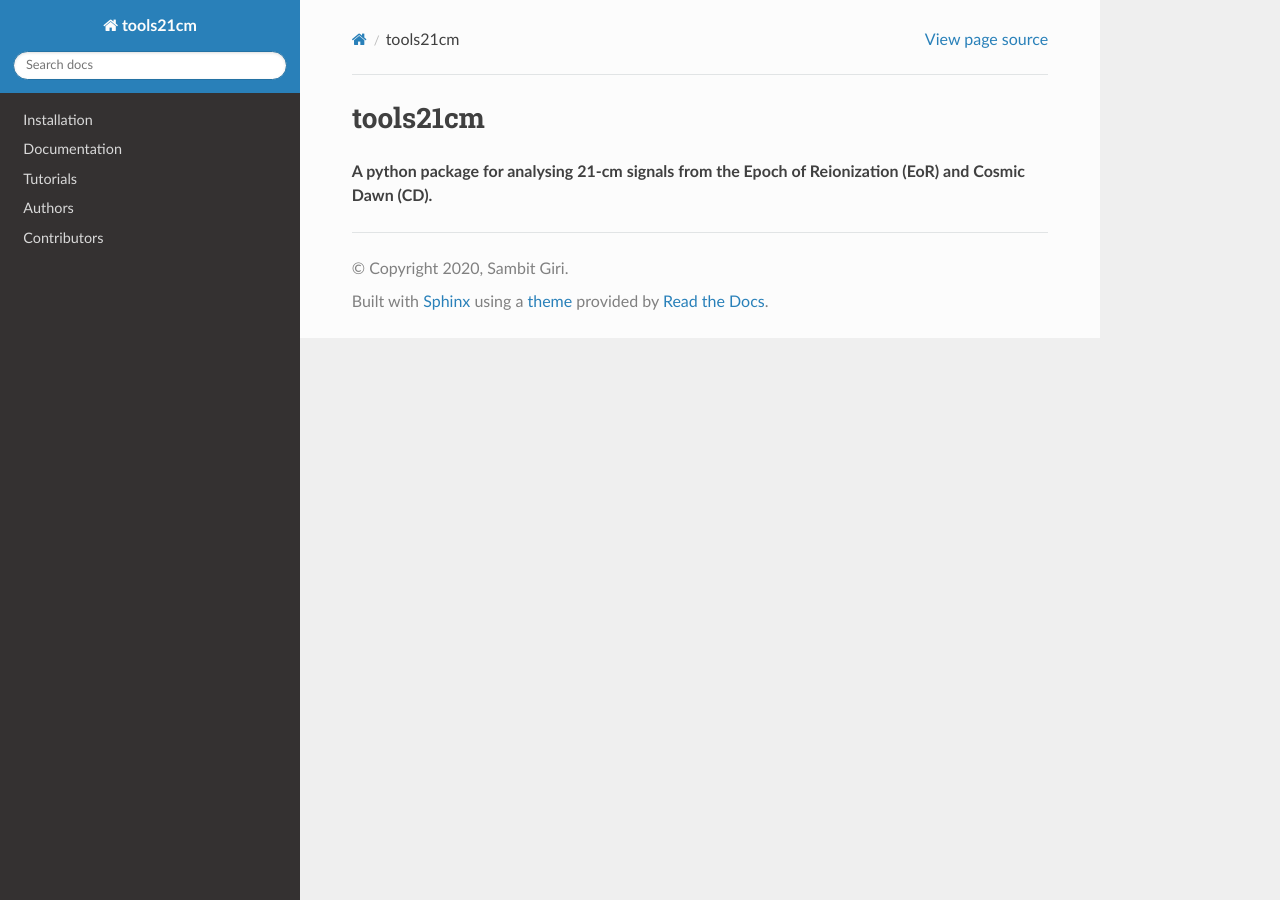
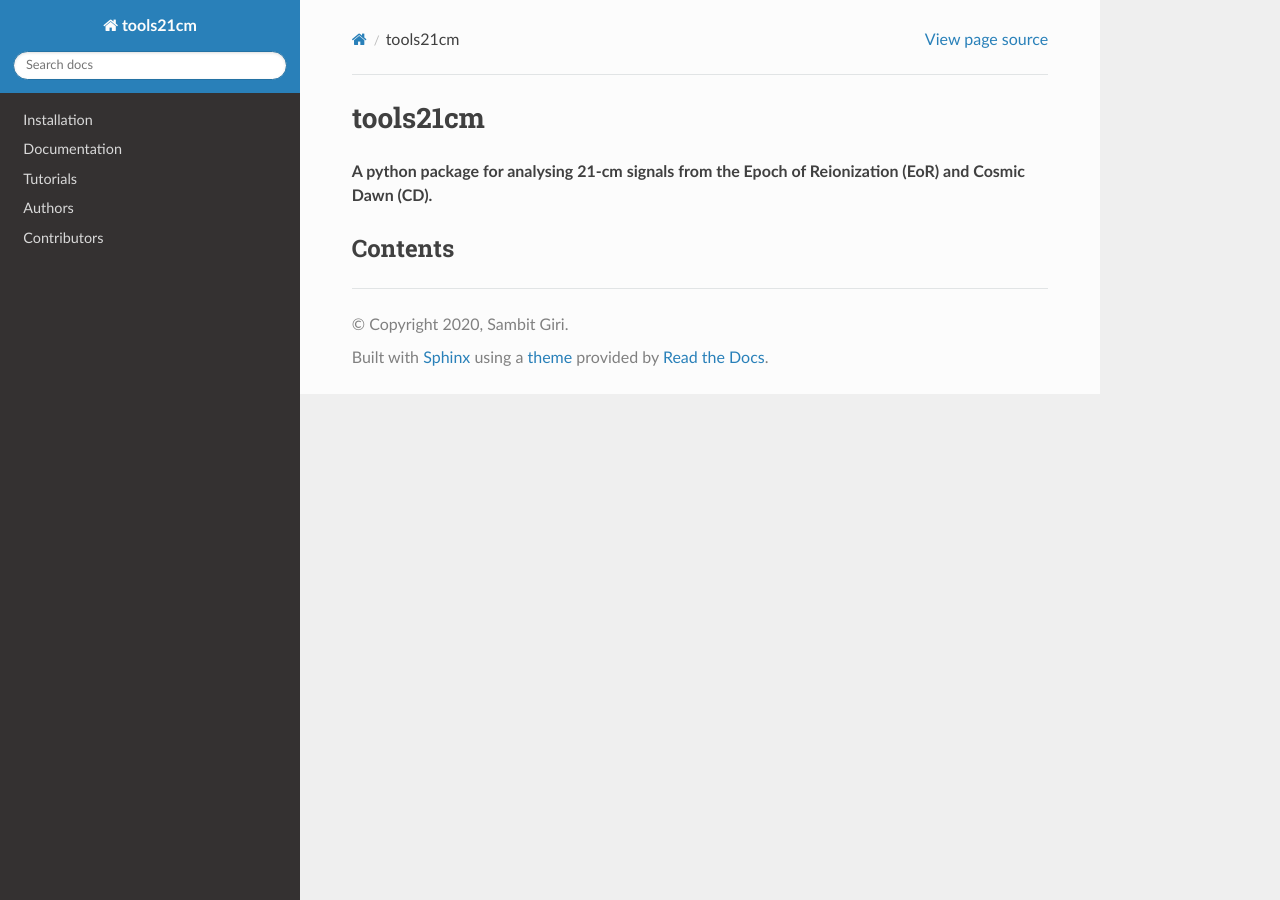
Before and after one commit to sambit-giri/tools21cm, a Sphinx documentation site: the page built from docs/readme.rst, in a window 1280 px wide. Built offline with Sphinx 7.4.7 and the Read the Docs theme 2.0.0, drawn with Linux system fonts in a browser that asks for light colours.

Commit message:
modified docs

```diff
--- a/docs/index.rst
+++ b/docs/index.rst
@@ -6,8 +6,6 @@
 .. include:: readme.rst
 
 
-Contents
---------
 .. toctree::
    :maxdepth: 2
 
--- a/docs/readme.rst
+++ b/docs/readme.rst
@@ -2,3 +2,7 @@ tools21cm
 =========
 
 **A python package for analysing 21-cm signals from the Epoch of Reionization (EoR) and Cosmic Dawn (CD).**
+
+
+Contents
+--------
```
